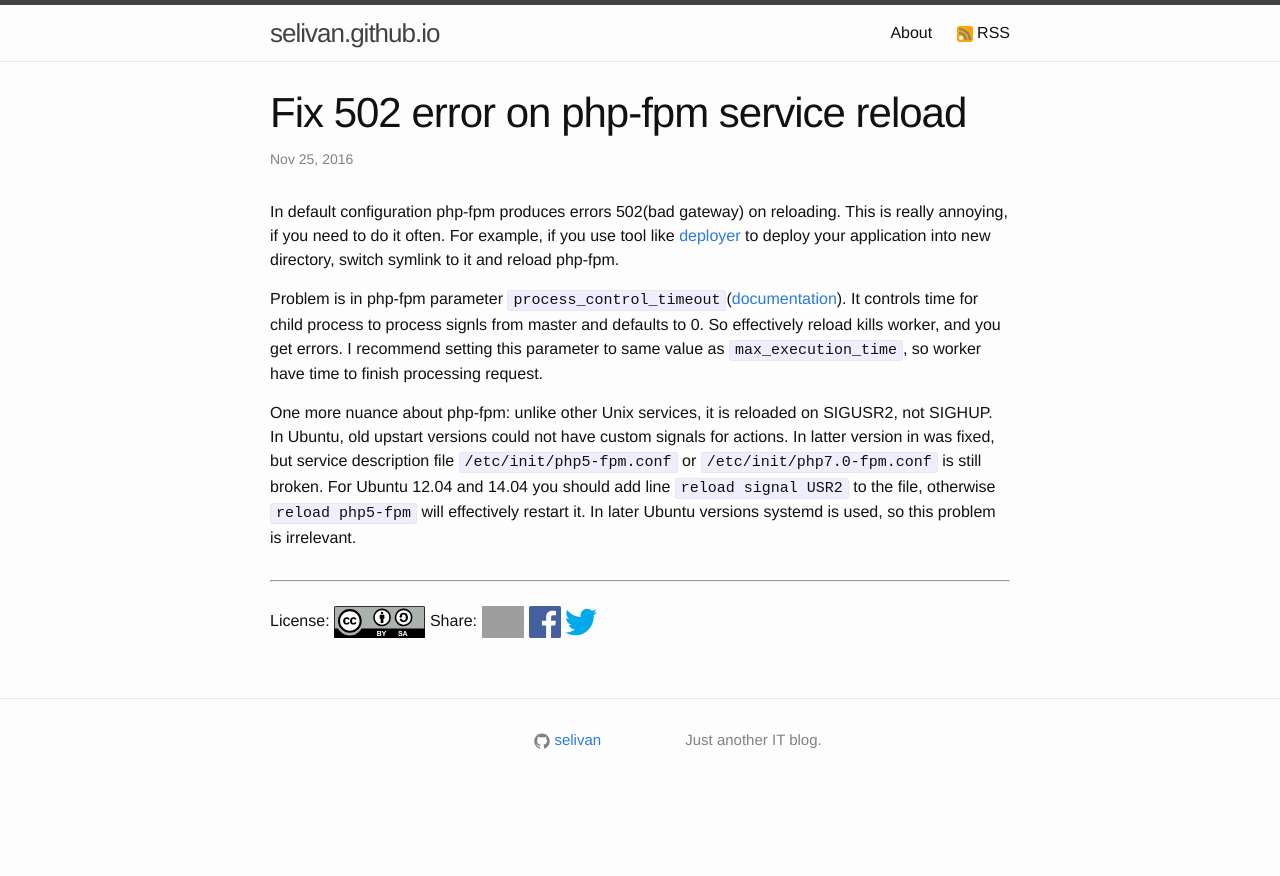
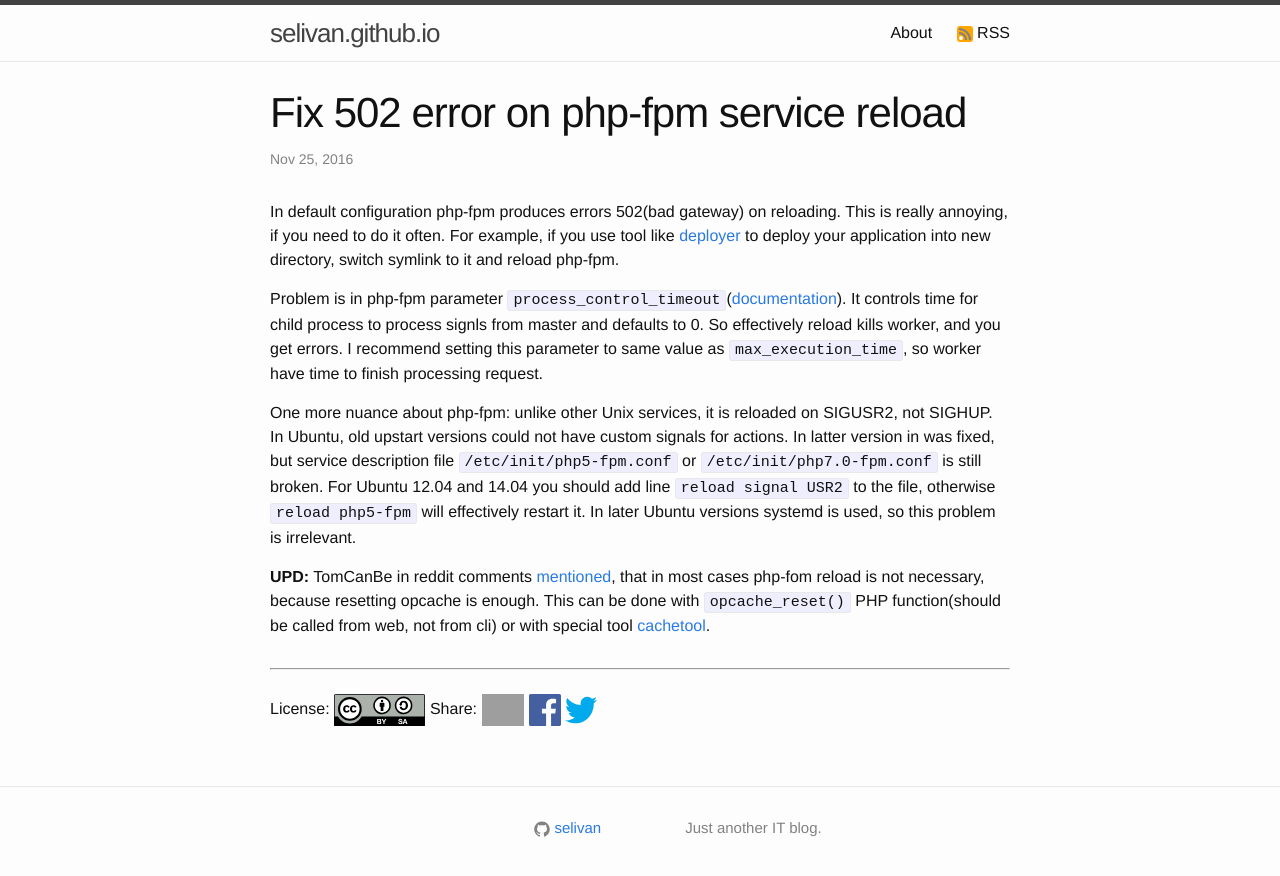
Before and after one commit to selivan/selivan.github.io, a Jekyll site: the page built from _posts/2016-11-25-php-fpm-502-error-on-reload.md, in a window 1280 px wide. Shown: the top 876 px of the page. Built offline with Jekyll 4.4.1, drawn with Linux system fonts in a browser that asks for light colours; comment, search, counter and statistics services are not loaded; grey boxes are pictures that could not be loaded.

Commit message:
update post

```diff
--- a/_posts/2016-11-25-php-fpm-502-error-on-reload.md
+++ b/_posts/2016-11-25-php-fpm-502-error-on-reload.md
@@ -9,3 +9,5 @@ In default configuration php-fpm produces errors 502(bad gateway) on reloading.
 Problem is in php-fpm parameter `process_control_timeout`([documentation](http://php.net/manual/en/install.fpm.configuration.php)). It controls time for child process to process signls from master and defaults to 0. So effectively reload kills worker, and you get errors. I recommend setting this parameter to same value as `max_execution_time`, so worker have time to finish processing request.
 
 One more nuance about php-fpm: unlike other Unix services, it is reloaded on SIGUSR2, not SIGHUP. In Ubuntu, old upstart versions could not have custom signals for actions. In latter version in was fixed, but service description file `/etc/init/php5-fpm.conf` or `/etc/init/php7.0-fpm.conf` is still broken. For Ubuntu 12.04 and 14.04 you should add line `reload signal USR2` to the file, otherwise `reload php5-fpm` will effectively restart it. In later Ubuntu versions systemd is used, so this problem is irrelevant.
+
+**UPD:** TomCanBe in reddit comments [mentioned](https://www.reddit.com/r/PHP/comments/59af8b/fix_502_error_on_phpfpm_service_reload/d96zrpy/), that in most cases php-fom reload is not necessary, because resetting opcache is enough. This can be done with `opcache_reset()` PHP function(should be called from web, not from cli) or with special tool [cachetool](http://gordalina.github.io/cachetool).
```
